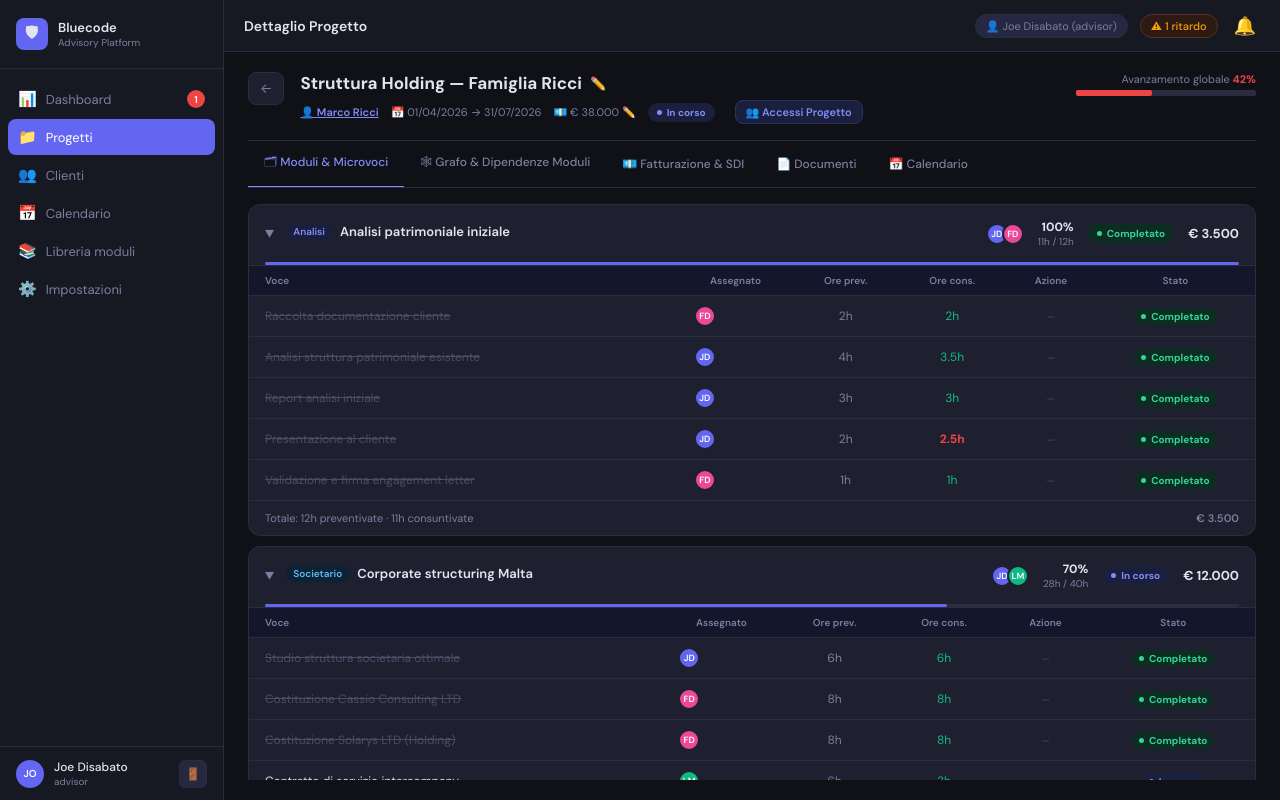
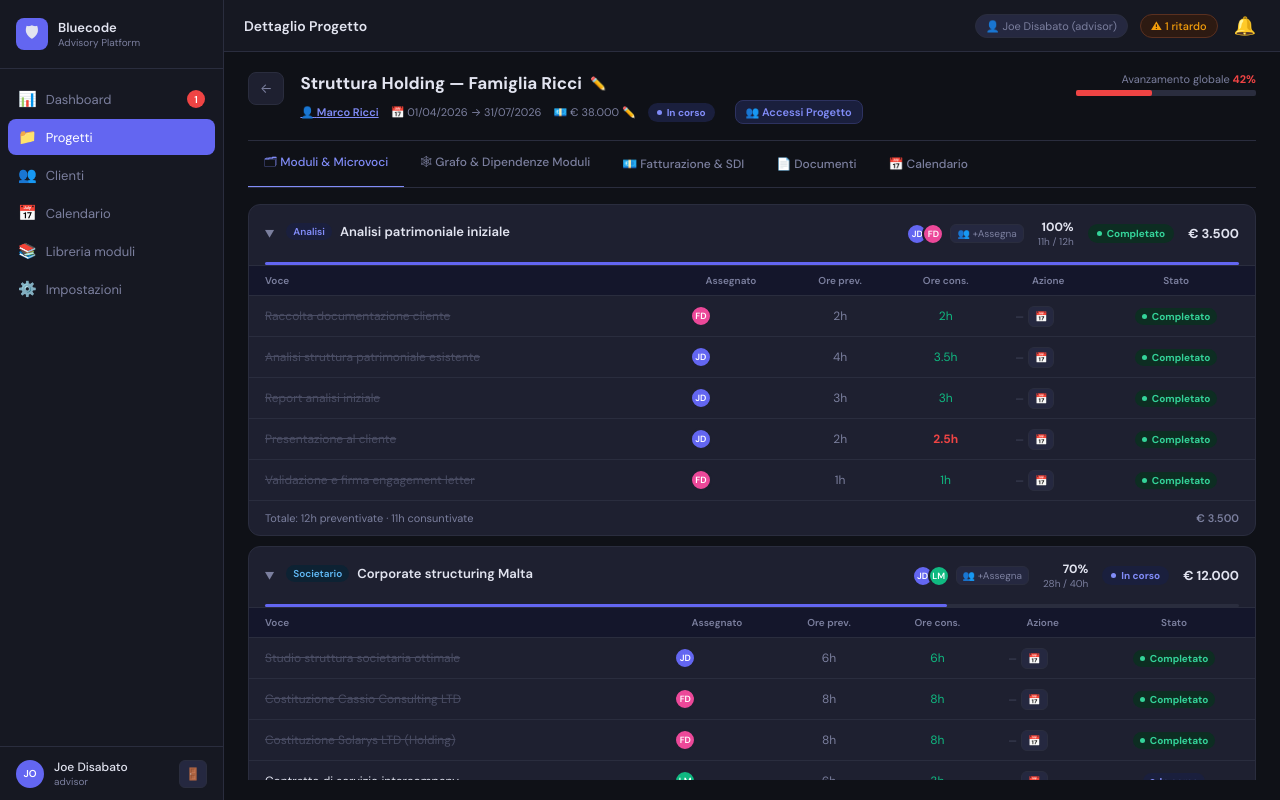
Before and after one commit to mariobros1987/bluman, a React (Vite) app in the folder frontend/: page /projects/1 in a window 1280 px wide. Built offline with nearby package versions, Linux system fonts and the light colour scheme.

Commit message:
feat: add ERP Client dropdown in Calendar, Microvoce schedule calendar button, and RBAC Operator Assignment on modules/projects

```diff
--- a/frontend/src/pages/CalendarPage.tsx
+++ b/frontend/src/pages/CalendarPage.tsx
@@ -1,5 +1,5 @@
 import React, { useState } from 'react';
-import { PROJECTS, CLIENTS } from '../store/mockData';
+import { PROJECTS } from '../store/mockData';
 import { CatBadge } from '../components/ui/CatBadge';
 import { Avatar } from '../components/ui/Avatar';
 
@@ -479,8 +479,13 @@ export function CalendarPage() {
             </div>
 
             <div>
-              <label style={{ fontSize: 11, color: 'var(--muted)', display: 'block', marginBottom: 4 }}>Cliente Associato (opzionale)</label>
-              <input type="text" value={formCliente} onChange={e => setFormCliente(e.target.value)} placeholder="Ragione sociale cliente" style={{ width: '100%', fontSize: 12 }} />
+              <label style={{ fontSize: 11, color: 'var(--muted)', display: 'block', marginBottom: 4 }}>Cliente Associato (dall'Anagrafica ERP) *</label>
+              <select value={formCliente} onChange={e => setFormCliente(e.target.value)} style={{ padding: 8, fontSize: 12 }}>
+                <option value="Holding Beta S.r.l.">Holding Beta S.r.l. (P.IVA 01234567890)</option>
+                <option value="Gamma Real Estate S.r.l.">Gamma Real Estate S.r.l. (P.IVA 09876543210)</option>
+                <option value="Delta Tech Kft (Ungheria)">Delta Tech Kft (HU12345678)</option>
+                <option value="Famiglia Conti (Wealth)">Famiglia Conti (Wealth Privato)</option>
+              </select>
             </div>
 
             <div>
--- a/frontend/src/pages/ProjectDetail.tsx
+++ b/frontend/src/pages/ProjectDetail.tsx
@@ -345,7 +345,22 @@ function ModuloBlock({ mod, open, onToggle, onOpenProc, rawDbModulo, onRefresh }
           {mod.wdn && <div className={styles.modNote} style={{ color: 'var(--purple)' }}>⏳ {mod.wdn}</div>}
         </div>
         <div className={styles.modRight}>
+          <div style={{ display: 'flex', alignItems: 'center', gap: 6 }}>
             <AvatarGroup ids={mod.team} size={22} />
+            <button
+              onClick={e => {
+                e.stopPropagation();
+                const op = prompt(`Assegna Operatore di Studio al modulo "${mod.n}":\n\n1: Joe Disabato (Lead Advisor)\n2: Francesca Disabato (Back Office)\n3: Avv. Lorenzo Marino (Legal Counsel)\n4: Dr. Elena Russo (Tax Advisor)\n\nInserisci numero ID operatore:`, '4');
+                if (op) {
+                  alert(`✓ Accesso al modulo "${mod.n}" assegnato all'operatore di studio selezionato!`);
+                }
+              }}
+              title="Assegna operatore o concedi permessi su questo modulo"
+              style={{ background: 'var(--card2)', border: '1px solid var(--border)', color: 'var(--muted)', padding: '2px 6px', borderRadius: 6, fontSize: 10, cursor: 'pointer' }}
+            >
+              👥 +Assegna
+            </button>
+          </div>
           <div className={styles.modRightHours}>
             <div style={{ fontSize: 12, fontWeight: 700 }}>{mod.pct}%</div>
             <div style={{ fontSize: 10, color: 'var(--muted)' }}>{mod.a}h / {mod.h}h</div>
@@ -408,6 +423,7 @@ function ModuloBlock({ mod, open, onToggle, onOpenProc, rawDbModulo, onRefresh }
                         </span>
                       </td>
                       <td>
+                        <div style={{ display: 'flex', gap: 4, alignItems: 'center' }}>
                           {rawMv ? (
                             <button
                               onClick={e => { e.stopPropagation(); setConsuntivaMv(rawMv); }}
@@ -418,6 +434,20 @@ function ModuloBlock({ mod, open, onToggle, onOpenProc, rawDbModulo, onRefresh }
                           ) : (
                             <span style={{ color: 'var(--hint)', fontSize: 10 }}>—</span>
                           )}
+                          <button
+                            onClick={e => {
+                              e.stopPropagation();
+                              const dt = prompt(`Programma data di scadenza in Calendario per "${v.n}":`, '2026-08-25');
+                              if (dt) {
+                                alert(`✓ Scadenza del "${v.n}" impostata al ${dt} ed integrata nello Scadenzario Studio!`);
+                              }
+                            }}
+                            title="Imposta data di scadenza nel Calendario Studio"
+                            style={{ background: 'var(--card2)', border: '1px solid var(--border)', color: 'var(--muted)', padding: '3px 6px', borderRadius: 6, fontSize: 10, cursor: 'pointer' }}
+                          >
+                            📅
+                          </button>
+                        </div>
                       </td>
                       <td><Badge stato={v.s} size="sm" /></td>
                     </tr>
--- a/frontend/src/pages/Projects.tsx
+++ b/frontend/src/pages/Projects.tsx
@@ -52,9 +52,16 @@ export function Projects() {
     }
   };
 
-  useEffect(() => {
-    loadProjects();
-  }, []);
+  const currentUserStr = localStorage.getItem('bluman_user');
+  const currentUser = currentUserStr ? JSON.parse(currentUserStr) : { ruolo: 'super_admin' };
+
+  const isSuperAdminOrAdvisor = currentUser.ruolo === 'super_admin' || currentUser.ruolo === 'advisor';
+
+  // SuperAdmin e Advisor vedono TUTTI i processi. Gli operatori vedono solo i propri assegnati.
+  const visibleProjects = projectList.filter(p => {
+    if (isSuperAdminOrAdvisor) return true;
+    return p.mods?.some(m => m.team?.includes(1) || m.team?.includes(2));
+  });
 
   return (
     <>
@@ -69,7 +76,7 @@ export function Projects() {
       </div>
 
       <div style={{ display: 'flex', flexDirection: 'column', gap: 10 }}>
-        {projectList.map(p => {
+        {visibleProjects.map(p => {
           const color = progressColor(p);
           const allTeam = [...new Set((p.mods || []).flatMap(m => m.team || [1]).filter(Boolean))];
           return (
```
Also changed, not shown: 1 other file (tests, documents, lock files or other folders). Lines whose indentation alone changed are shown as unchanged.
